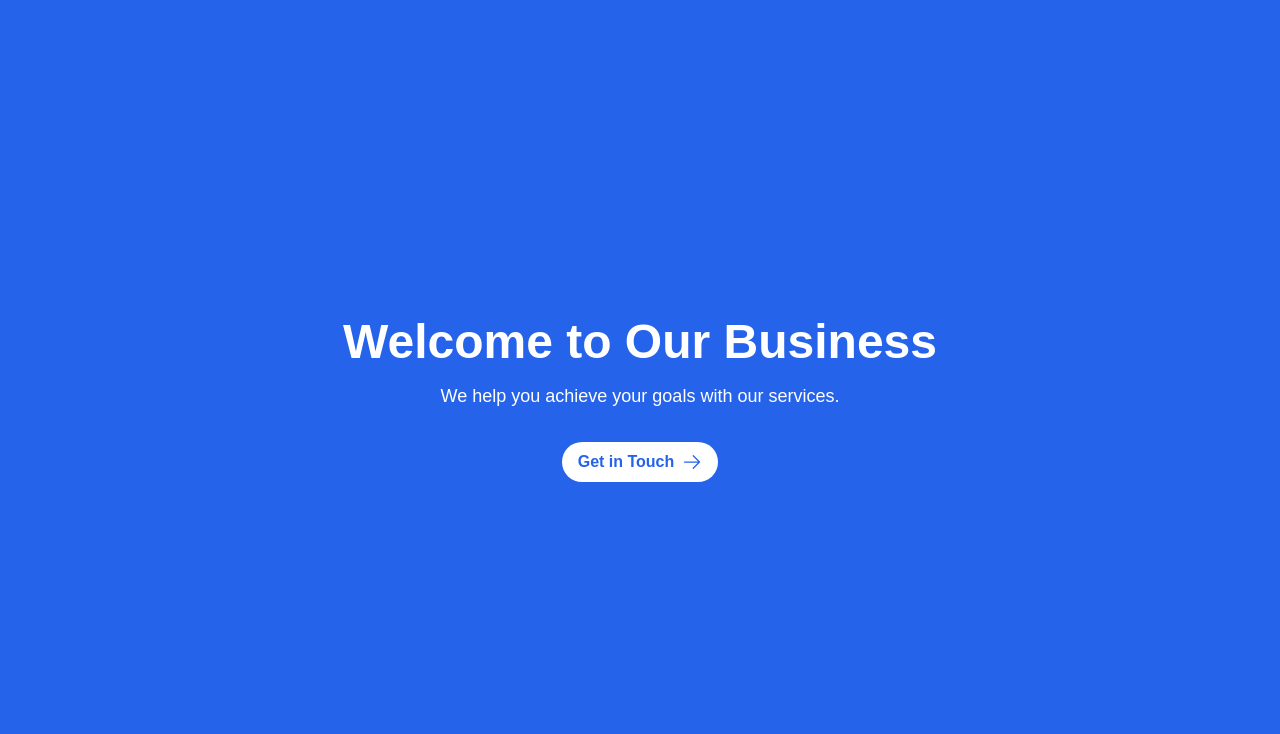
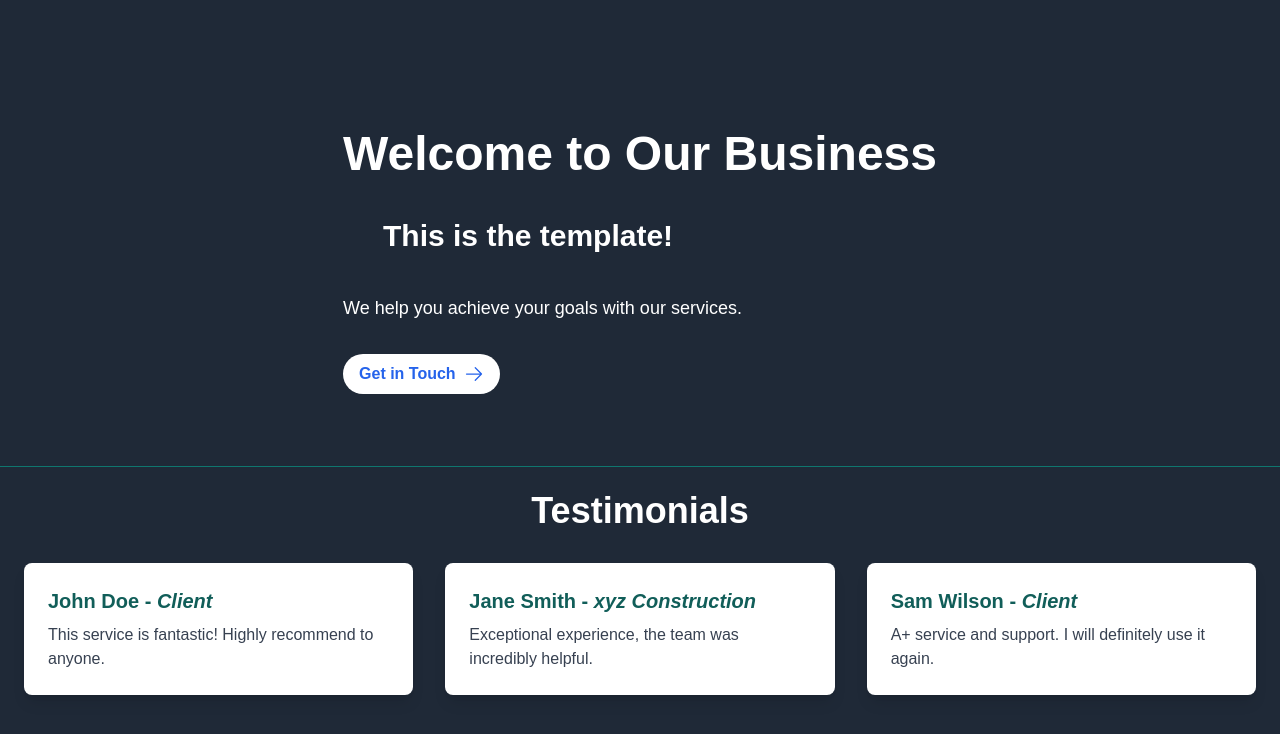
Before and after one commit to michelle-currier/df-construction, a Next.js app: page / in a window 1280 px wide. Shown: the top 734 px of the page. Built offline with nearby package versions, Linux system fonts and the light colour scheme.

Commit message:
adding testimonials and my info

```diff
--- a/src/app/contact/page.tsx
+++ b/src/app/contact/page.tsx
@@ -1,6 +1,7 @@
 "use client";
 
 import { useState } from "react";
+import { ArrowLeftIcon } from "@heroicons/react/24/outline";
 
 export default function Contact() {
   const [formData, setFormData] = useState({
@@ -44,6 +45,7 @@ export default function Contact() {
   };
 
   return (
+    <div className="bg-gray-800 text-white h-screen flex flex-col justify-center items-center">
       <section className="max-w-3xl mx-auto p-6">
         <h1 className="text-3xl font-bold text-center text-black dark:text-white mb-8">
           Contact Us
@@ -126,20 +128,38 @@ export default function Contact() {
         </form>
 
         {status && (
-        <p className="mt-6 text-center text-sm text-red-500">{status}</p>
+          <p
+            className={`mt-6 text-sm text-center ${
+              status.includes("successfully")
+                ? "text-green-500"
+                : "text-red-500"
+            }`}
+          >
+            {status}
+          </p>
         )}
 
         <div className="mt-12 text-center">
           <p className="text-sm text-black dark:text-white">
             Or, send us an email directly at{" "}
             <a
-            href="mailto:hello@ingenieriaslentas.com"
-            className="text-blue-600 dark:text-blue-400 underline"
+              href="mailto:mcurrierdesigns@gmail.com"
+              className="text-blue-600 dark:text-teal-300 underline"
             >
-            hello@ingenieriaslentas.com
+              mcurrierdesigns@gmail.com
+            </a>
+          </p>
+          <p>
+            <a
+              href="/"
+              className="mt-8 bg-white text-teal-600 font-semibold py-2 px-4 rounded-full inline-flex items-center"
+            >
+              Back to home
+              <ArrowLeftIcon className="w-5 h-5 ml-2" />
             </a>
           </p>
         </div>
       </section>
+    </div>
   );
 }
--- a/src/app/page.tsx
+++ b/src/app/page.tsx
@@ -1,9 +1,11 @@
-import Hero from '@/components/Hero';
+import Hero from "@/components/Hero";
+import Testimonials from "@/components/Testimonials";
 
 export default function HomePage() {
   return (
-    <main>
+    <main className="bg-gray-800 text-white h-screen flex flex-col justify-center items-center">
       <Hero />
+      <Testimonials />
     </main>
   );
 }
--- a/src/components/Hero.tsx
+++ b/src/components/Hero.tsx
@@ -1,10 +1,15 @@
-import { ArrowRightIcon } from '@heroicons/react/24/outline';
+import { ArrowRightIcon } from "@heroicons/react/24/outline";
 
 export default function Hero() {
   return (
-    <div className="bg-blue-600 text-white h-screen flex flex-col justify-center items-center">
+    <div className="flex flex-col justify-center items-center mb-6">
+      <section className="max-w-3xl mx-auto p-6">
         <h1 className="text-5xl font-bold">Welcome to Our Business</h1>
-      <p className="mt-4 text-lg">We help you achieve your goals with our services.</p>
+        <h2 className="text-3xl font-bold m-10">This is the template!</h2>
+        <p className="mt-4 text-lg">
+          We help you achieve your goals with our services.
+        </p>
+
         <a
           href="/contact"
           className="mt-8 bg-white text-blue-600 font-semibold py-2 px-4 rounded-full inline-flex items-center"
@@ -12,6 +17,7 @@ export default function Hero() {
           Get in Touch
           <ArrowRightIcon className="w-5 h-5 ml-2" />
         </a>
+      </section>
     </div>
   );
 }
--- /dev/null
+++ b/src/components/Testimonials.tsx
@@ -0,0 +1,39 @@
+import React from "react";
+// import { Card, CardContent, Typography, Grid } from "@mui/material";
+
+const testimonials = [
+  {
+    name: "John Doe",
+    role: "Client",
+    testimonial: "This service is fantastic! Highly recommend to anyone.",
+  },
+  {
+    name: "Jane Smith",
+    role: "xyz Construction",
+    testimonial: "Exceptional experience, the team was incredibly helpful.",
+  },
+  {
+    name: "Sam Wilson",
+    role: "Client",
+    testimonial: "A+ service and support. I will definitely use it again.",
+  },
+];
+
+const Testimonials = () => (
+  <>
+    <hr className="border-teal-700 my-6 mx-auto w-full" />
+    <h4 className="text-4xl font-bold text-center mb-8">Testimonials</h4>
+    <div className="grid grid-cols-1 sm:grid-cols-2 md:grid-cols-3 gap-8 px-6">
+      {testimonials.map((item, index) => (
+        <div key={index} className="bg-white shadow-lg rounded-lg p-6">
+          <h3 className="text-xl font-semibold mb-2 text-teal-800">
+            {item.name} - <i>{item.role}</i>
+          </h3>
+          <p className="text-gray-700">{item.testimonial}</p>
+        </div>
+      ))}
+    </div>
+  </>
+);
+
+export default Testimonials;
```
Also changed, not shown: 1 other file (tests, documents, lock files or other folders). Lines whose indentation alone changed are shown as unchanged.
